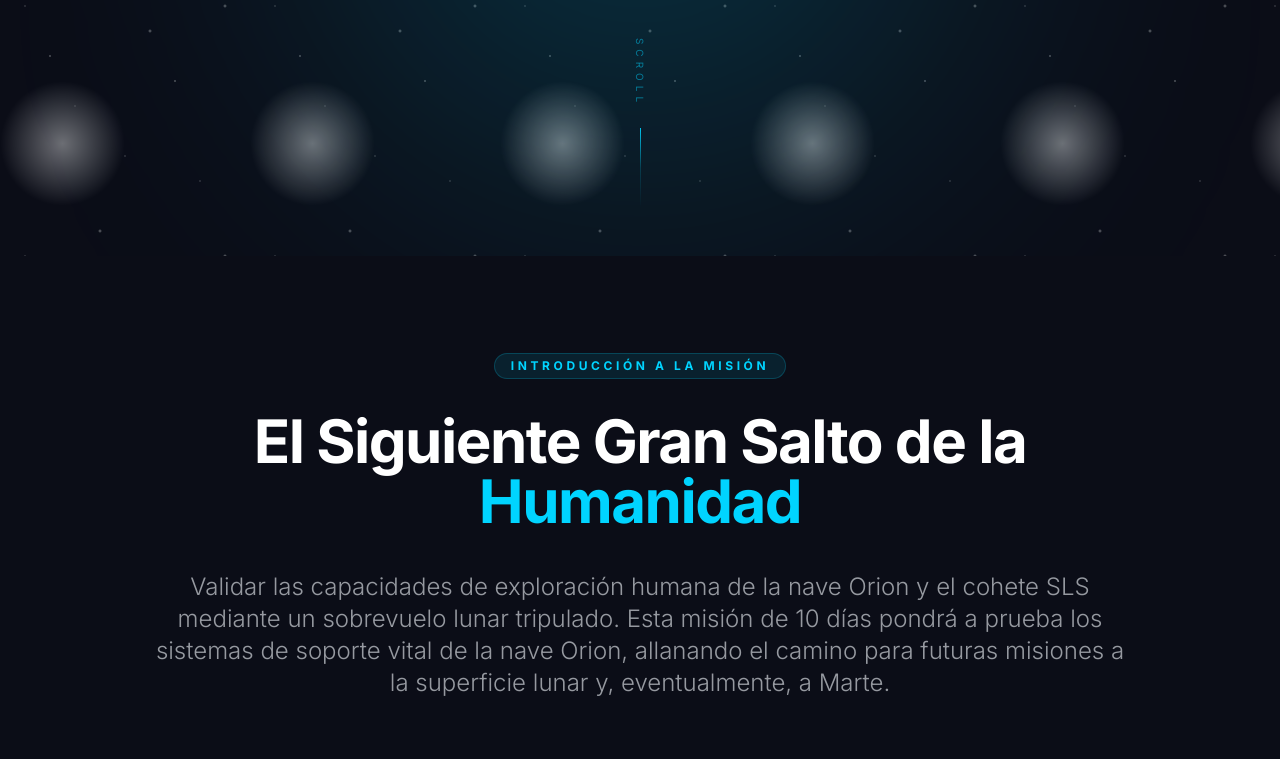
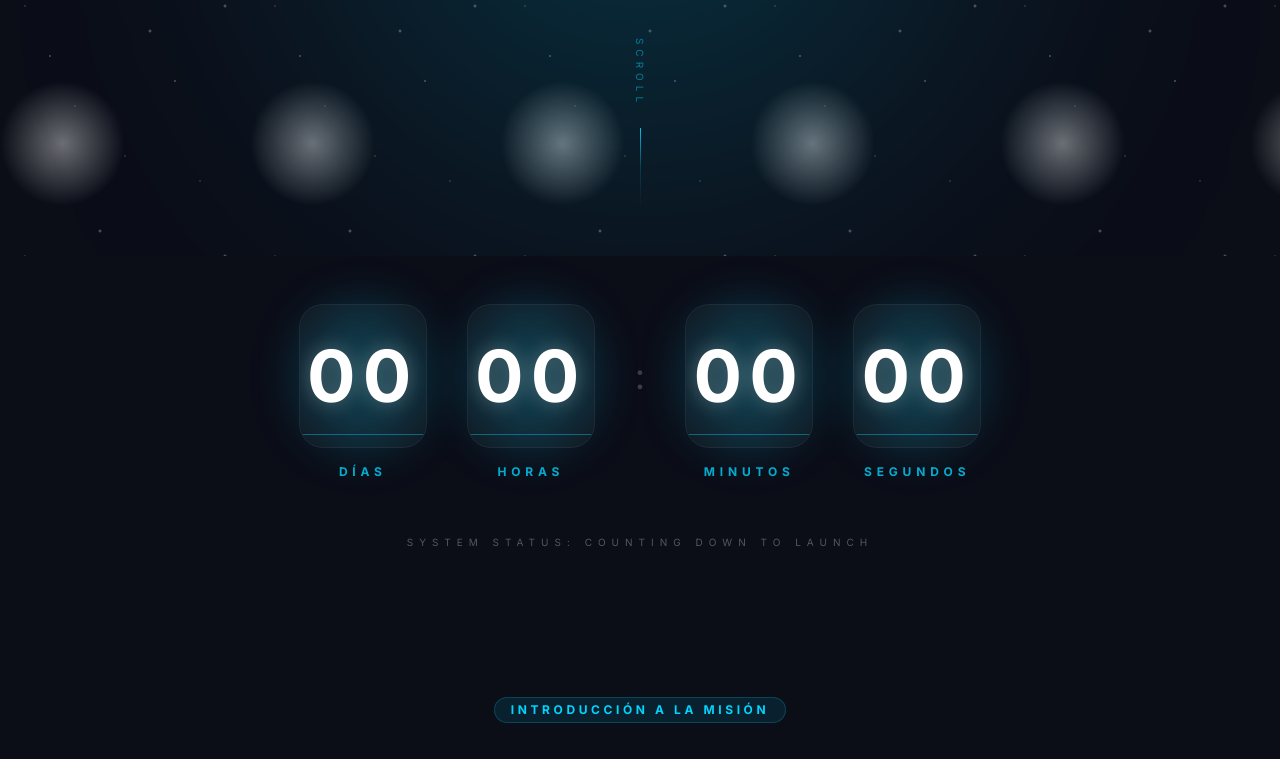
Before and after one commit to Nahuelito22/Nahuel_Artemis2, a React (Vite) app: page / in a window 1280 px wide. Shown: the part 544-1303 px from the top of the page. Built offline with nearby package versions, Linux system fonts and the light colour scheme.

Commit message:
feat: implementar componente LaunchCountdown e integrarlo en Home

```diff
--- /dev/null
+++ b/src/components/LaunchCountdown.jsx
@@ -0,0 +1,84 @@
+import { useState, useEffect } from 'react';
+
+const LaunchCountdown = () => {
+  const [timeLeft, setTimeLeft] = useState({
+    days: 0,
+    hours: 0,
+    minutes: 0,
+    seconds: 0
+  });
+
+  const targetDate = new Date('2025-09-01T00:00:00').getTime();
+
+  useEffect(() => {
+    const calculateTime = () => {
+      const now = new Date().getTime();
+      const difference = targetDate - now;
+
+      if (difference > 0) {
+        setTimeLeft({
+          days: Math.floor(difference / (1000 * 60 * 60 * 24)),
+          hours: Math.floor((difference % (1000 * 60 * 60 * 24)) / (1000 * 60 * 60)),
+          minutes: Math.floor((difference % (1000 * 60 * 60)) / (1000 * 60)),
+          seconds: Math.floor((difference % (1000 * 60)) / 1000)
+        });
+      }
+    };
+
+    calculateTime();
+    const timer = setInterval(calculateTime, 1000);
+
+    return () => clearInterval(timer);
+  }, [targetDate]);
+
+  const TimeUnit = ({ value, label }) => (
+    <div className="flex flex-col items-center">
+      <div className="relative group">
+        {/* Glow background */}
+        <div className="absolute inset-0 bg-space-blue/20 blur-xl group-hover:bg-space-blue/30 transition-all duration-500 rounded-full" />
+
+        {/* Digital display box */}
+        <div className="relative w-20 md:w-32 h-24 md:h-36 glass border border-white/10 rounded-2xl md:rounded-3xl flex items-center justify-center overflow-hidden">
+          <span className="text-4xl md:text-7xl font-black text-white tracking-widest leading-none drop-shadow-[0_0_10px_rgba(255,255,255,0.3)]">
+            {value.toString().padStart(2, '0')}
+          </span>
+
+          {/* Scanning line effect */}
+          <div className="absolute top-0 left-0 w-full h-[1px] bg-space-blue/40 animate-[scan_3s_linear_infinite]" />
+        </div>
+      </div>
+      <span className="mt-4 text-[10px] md:text-xs font-bold text-space-blue uppercase tracking-[0.4em] opacity-80">
+        {label}
+      </span>
+    </div>
+  );
+
+  return (
+    <section className="py-12 bg-transparent relative z-10">
+      <div className="max-w-4xl mx-auto px-6">
+        <div className="flex items-center justify-center gap-4 md:gap-10">
+          <TimeUnit value={timeLeft.days} label="Días" />
+          <TimeUnit value={timeLeft.hours} label="Horas" />
+          <div className="text-white/20 text-4xl mb-8 hidden md:block">:</div>
+          <TimeUnit value={timeLeft.minutes} label="Minutos" />
+          <TimeUnit value={timeLeft.seconds} label="Segundos" />
+        </div>
+
+        <div className="mt-12 text-center">
+          <span className="text-[10px] text-space-gray/40 uppercase tracking-[0.6em] animate-pulse">
+            System Status: Counting down to launch
+          </span>
+        </div>
+      </div>
+
+      <style>{`
+        @keyframes scan {
+          0% { top: 0; }
+          100% { top: 100%; }
+        }
+      `}</style>
+    </section>
+  );
+};
+
+export default LaunchCountdown;
--- a/src/pages/Home.jsx
+++ b/src/pages/Home.jsx
@@ -1,10 +1,14 @@
 import HeroSection from '../components/HeroSection';
+import LaunchCountdown from '../components/LaunchCountdown';
 import { mission } from '../data/missionData';
 
 const Home = () => {
   return (
     <div>
       <HeroSection />
+
+      {/* Launch Countdown Section */}
+      <LaunchCountdown />
 
       {/* Intro Section */}
       <section id="about" className="py-24 px-6 max-w-5xl mx-auto text-center">
```
